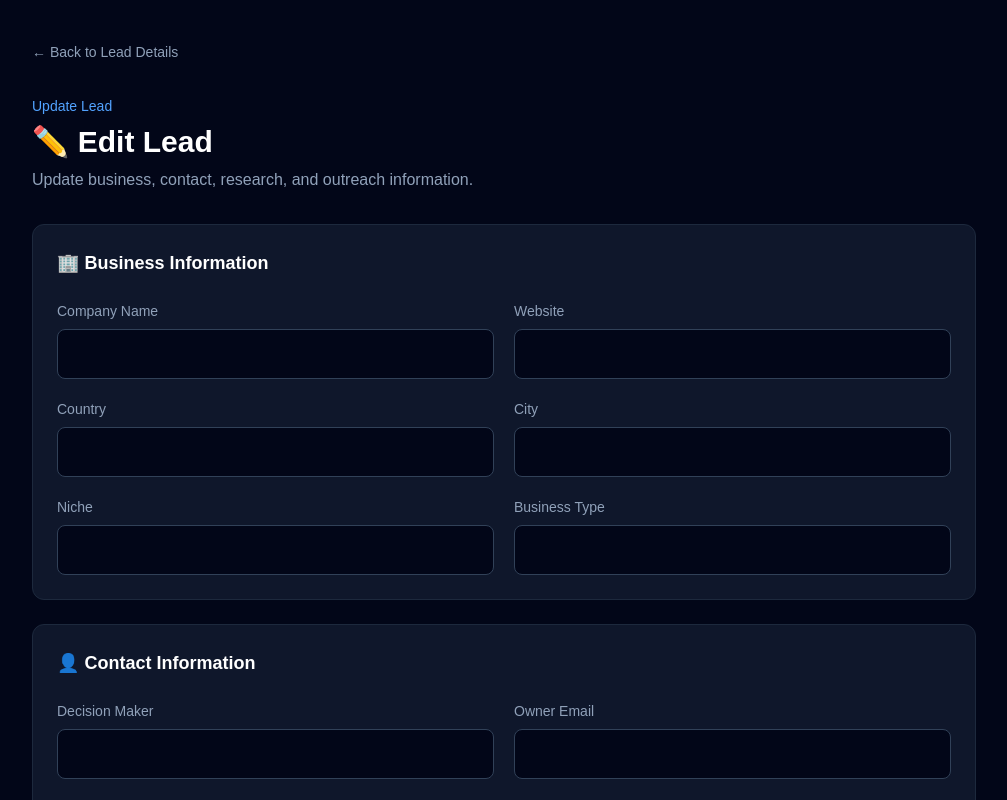
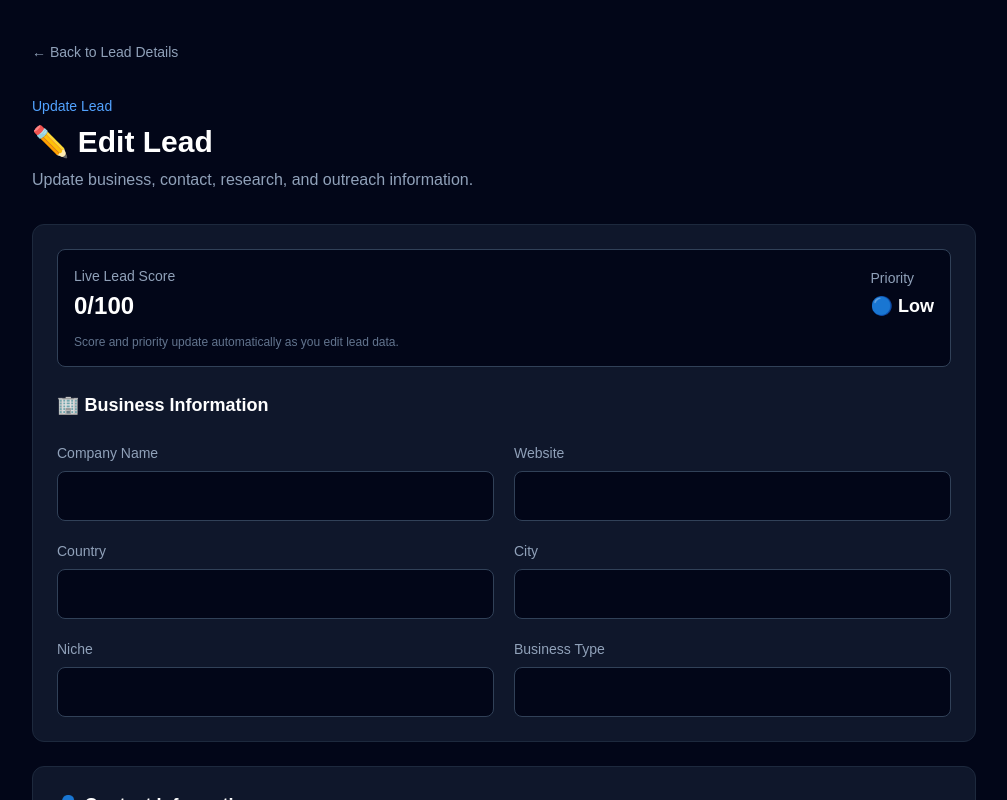
Before and after one commit to tisha7/client-hunting-2, a Next.js app: page /leads/1/edit in a window 1280 px wide. Shown: the top 800 px of the page, without its empty margins (136-1143 px from the left). Built offline with nearby package versions, Linux system fonts and the light colour scheme; no server answers; the database is empty.

Commit message:
Add live lead score and priority

```diff
--- a/src/app/leads/[id]/edit/page.tsx
+++ b/src/app/leads/[id]/edit/page.tsx
@@ -68,6 +68,9 @@ export default function EditLeadPage() {
   const [form, setForm] = useState<LeadForm>(emptyLead);
   const [loading, setLoading] = useState(true);
   const [saving, setSaving] = useState(false);
+
+  const liveScore = calculateLeadScore(form);
+  const livePriority = calculateLeadPriority(liveScore);
 
   useEffect(() => {
     async function loadLead() {
@@ -209,6 +212,29 @@ export default function EditLeadPage() {
         >
 
           <section className="rounded-xl border border-slate-800 bg-slate-900 p-6">
+            <div className="mb-6 rounded-lg border border-slate-700 bg-slate-950 p-4">
+              <div className="flex flex-wrap items-center justify-between gap-4">
+                <div>
+                  <p className="text-sm text-slate-400">Live Lead Score</p>
+                  <p className="mt-1 text-2xl font-bold">{liveScore}/100</p>
+                </div>
+
+                <div>
+                  <p className="text-sm text-slate-400">Priority</p>
+                  <p className="mt-1 text-lg font-semibold">
+                    {livePriority === "Hot" && "🔥 "}
+                    {livePriority === "Warm" && "🟡 "}
+                    {livePriority === "Low" && "🔵 "}
+                    {livePriority}
+                  </p>
+                </div>
+              </div>
+
+              <p className="mt-3 text-xs text-slate-500">
+                Score and priority update automatically as you edit lead data.
+              </p>
+            </div>
+
             <h2 className="text-lg font-semibold">
               🏢 Business Information
             </h2>
```
Also changed, not shown: public/sw.js.
